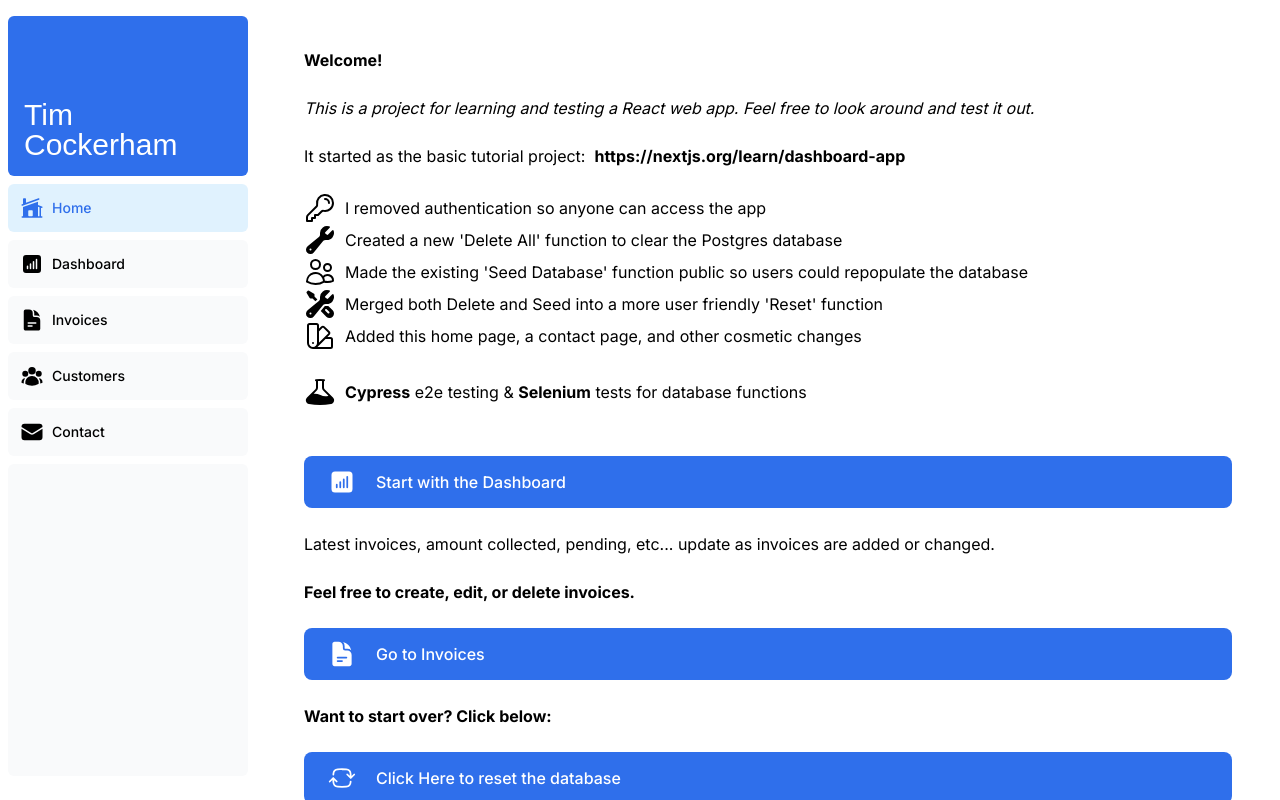
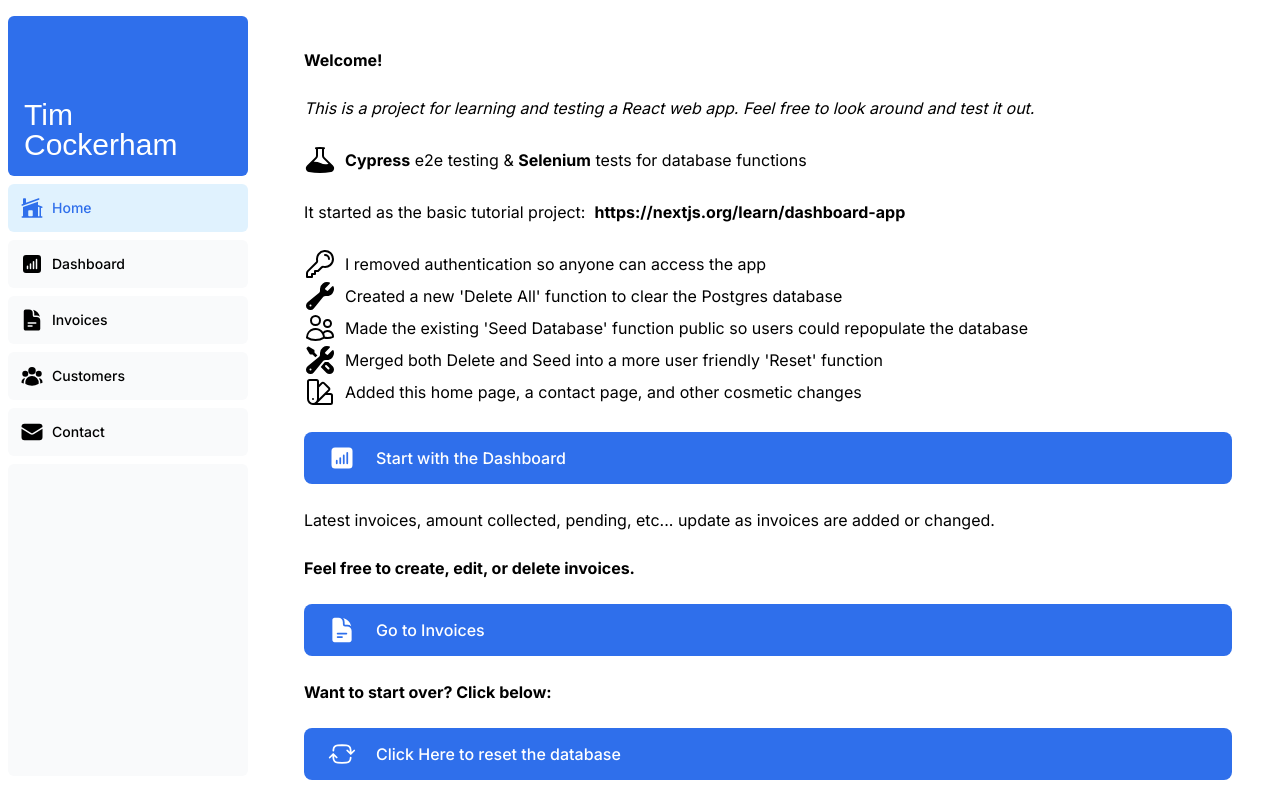
Before and after one commit to tjcocker/NextJS-App, a Next.js app: page /dashboard/home in a window 1280 px wide. Built offline with nearby package versions, Linux system fonts and the light colour scheme; a web font is replaced by a local one.

Commit message:
Update page.tsx

```diff
--- a/app/dashboard/home/page.tsx
+++ b/app/dashboard/home/page.tsx
@@ -22,7 +22,13 @@ const Home: NextPage = () => {
                     <b data-cy="welcomeText">Welcome!</b>
                 </h1><br></br>
                 <p><i>This is a project for learning and testing a React web app. Feel free to look around and test it out.</i></p>
-                <br></br><p>It started as the basic tutorial project: &nbsp;<a
+                <br></br>
+                <p className="flex items-center"
+                ><BeakerIcon className="w-8 md:w-8" /><span>&nbsp;&nbsp;<a
+                    href="https://tim-cockerham.com/videos/cypressAppTest.mp4"><b>Cypress</b></a> e2e testing &amp; <a
+                        href="https://tim-cockerham.com/videos/appTest.mp4"><b>Selenium</b></a> tests for database functions </span></p>
+                <br></br>
+                <p>It started as the basic tutorial project: &nbsp;<a
                     href="https://nextjs.org/learn/dashboard-app" ><b><span>https://nextjs.org/learn/dashboard-app</span></b>
                 </a></p><br></br>
                 <a className="flex items-center"
@@ -40,11 +46,7 @@ const Home: NextPage = () => {
                 <a className="flex items-center"
                 ><SwatchIcon className="w-8 md:w-8" /><span>&nbsp;&nbsp;Added this home page, a contact page, and other cosmetic changes </span></a>
                 <br></br>
-                    <p className="flex items-center"
-                    ><BeakerIcon className="w-8 md:w-8" /><span>&nbsp;&nbsp;<a
-                    href="https://tim-cockerham.com/videos/cypressAppTest.mp4"><b>Cypress</b></a> e2e testing &amp; <a
-                    href="https://tim-cockerham.com/videos/appTest.mp4"><b>Selenium</b></a> tests for database functions </span></p>
-                <br></br><br></br>
+
                 <Link
                     href="/dashboard"
                     className="flex items-center gap-5 self-start rounded-lg bg-blue-600 px-6 py-3 text-sm font-medium text-white transition-colors hover:bg-blue-400 md:text-base"
@@ -68,9 +70,6 @@ const Home: NextPage = () => {
                 > <ArrowPathRoundedSquareIcon className="w-5 md:w-7" />
                     <span>Click Here to reset the database</span>
                 </a>
-                <br></br>
-                <br></br>
-                <br></br>
                 <br></br>
                 <br></br>
                 <p>Separate Delete and Seed functions for testing purposes:</p><br></br>
```
Lines whose indentation alone changed are shown as unchanged.
